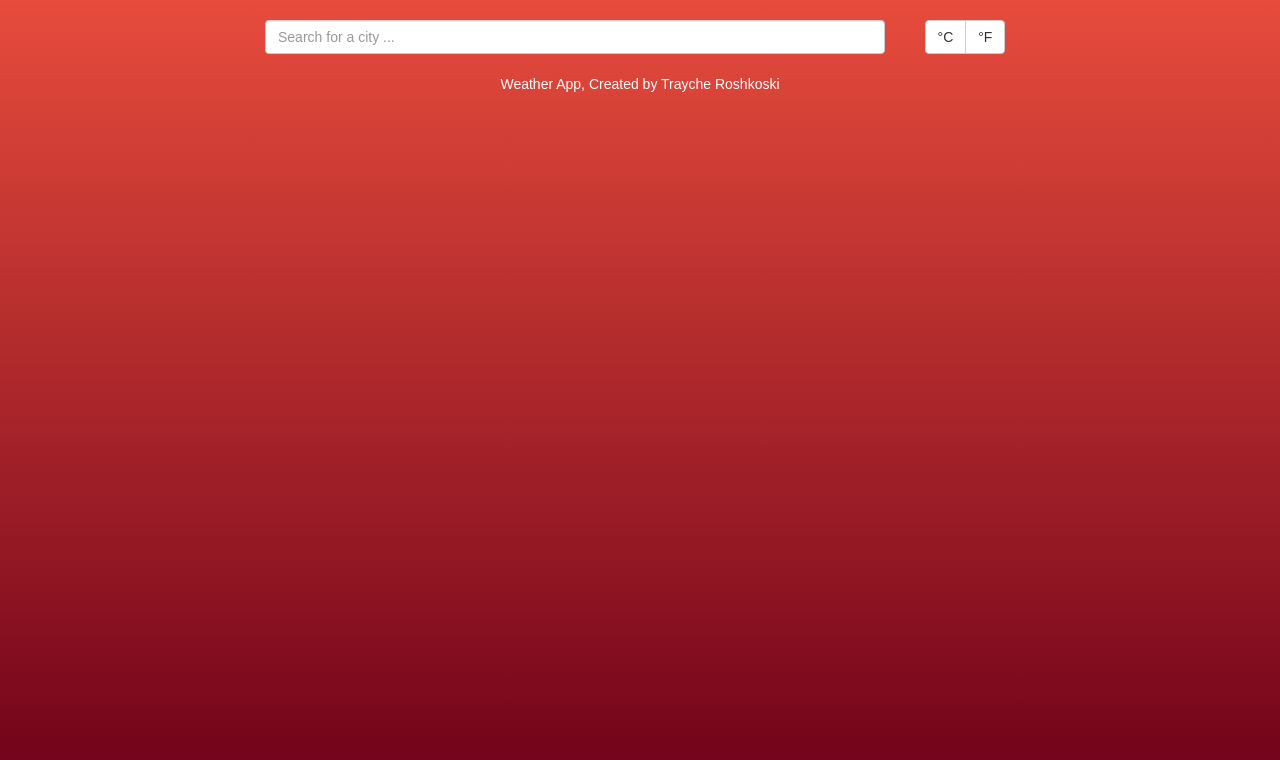
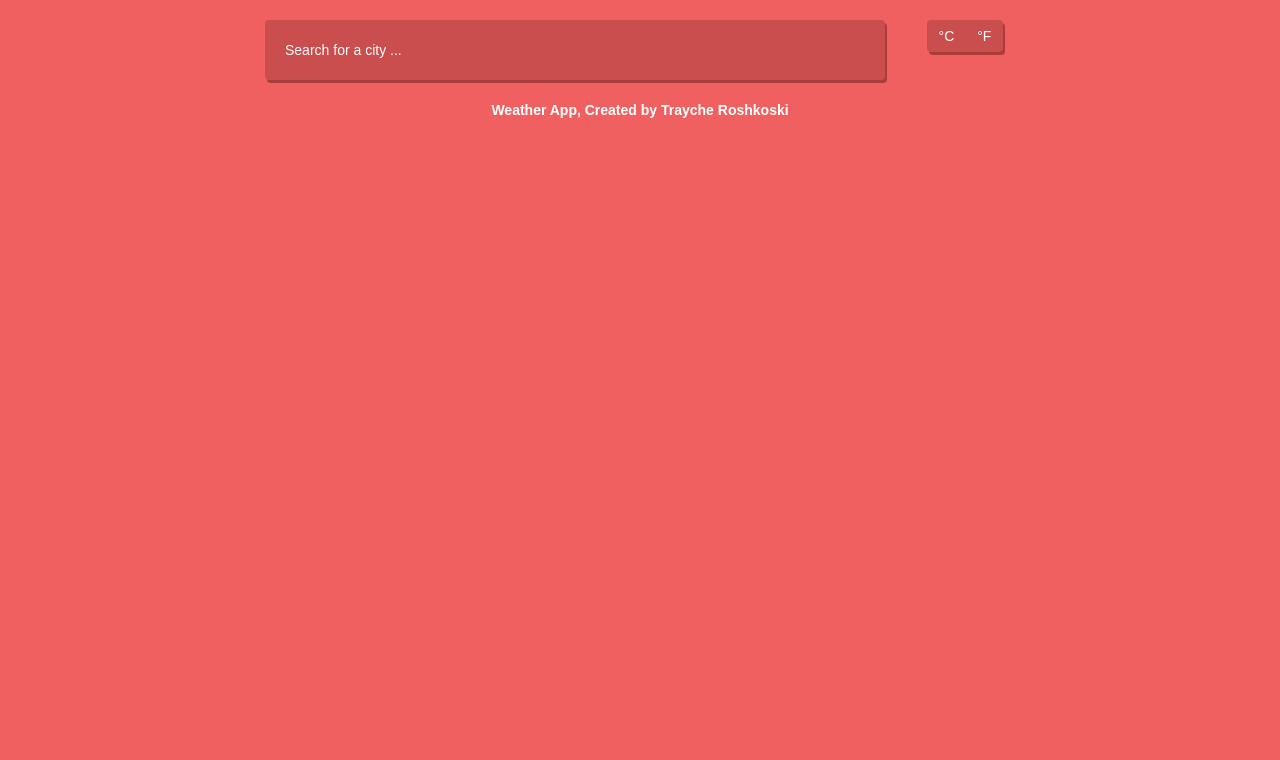
Before and after one commit to decobt/Weather-app, a React (Create React App) app: page / in a window 1280 px wide. Shown: the top 760 px of the page. Built offline with nearby package versions, Linux system fonts and the light colour scheme; no server answers.

Commit message:
style changes

```diff
--- a/src/App.css
+++ b/src/App.css
@@ -17,3 +17,9 @@
   color:#333;
   transition: all .2s ease-in-out;
 }
+.btn-upgrade{
+  background: #cb4e4e;
+  color: white;
+  border: none;
+  box-shadow: 2px 3px #ab3c3c;
+}
--- a/src/App.js
+++ b/src/App.js
@@ -99,7 +99,7 @@ class App extends Component {
       <div className="App">
         <SearchBar onSearch={this.OnSearchText} onCelClick={this.CelsiusChange} onFarClick={this.FarenheitChange}/>
         {rows}
-        <p className="footer">Weather App, Created by Trayche Roshkoski</p>
+        <p className="footer"><strong>Weather App, Created by Trayche Roshkoski</strong></p>
       </div>
     );
   }
@@ -112,7 +112,7 @@ class SearchBar extends Component {
     return (
       <div className="row">
         <div className="col-sm-10 col-xs-7">
-          <input onChange={this.props.onSearch} type="text" className="form-control" style={{marginBottom:'20px'}} placeholder="Search for a city ..." />
+          <input onChange={this.props.onSearch} type="text" className="form-control searchbar" placeholder="Search for a city ..." />
         </div>
         <div className="col-sm-2 col-xs-5">
           <DegreeSwitcher onCelClick={this.props.onCelClick} onFarClick={this.props.onFarClick}/>
@@ -127,8 +127,8 @@ class DegreeSwitcher extends Component {
   render(){
     return (
       <div className="btn-group">
-          <button type="button" onClick={this.props.onCelClick} className="btn btn-default">°C</button>
-          <button type="button" onClick={this.props.onFarClick} className="btn btn-default">°F</button>
+          <button type="button" onClick={this.props.onCelClick} className="btn btn-upgrade">°C</button>
+          <button type="button" onClick={this.props.onFarClick} className="btn btn-upgrade">°F</button>
       </div>
     );
   }
@@ -157,7 +157,7 @@ class PlaceInfo extends Component {
       <div className="col-sm-2 col-xs-4">
         <img alt={this.props.name} src={'http://openweathermap.org/img/w/'+this.props.icon+'.png'} style={{padding:'20px'}} />
       </div>
-      <div className="col-sm-6 col-xs-8" style={{background:'white', padding:'15px 0px'}}>
+      <div className="col-sm-6 col-xs-8" style={{padding:'15px 0px'}}>
         <div>
           <span className="city">{this.props.name} </span>
         </div>
--- a/src/City.js
+++ b/src/City.js
@@ -49,7 +49,8 @@ class City extends Component{
       <div className="row">
         <div className="col-sm-12">
 
-        <div className="panel panel-default"><div className="panel-body">
+        <div className="panel panel-upgrade"><div className="panel-body">
+          <div className="table-responsive">
           <table className="table table-striped">
           <thead>
             <tr>
@@ -64,12 +65,13 @@ class City extends Component{
               {rows}
             </tbody>
           </table>
+          </div>
           </div></div>
           </div>
       </div>
       <div className="row ">
       <div className="col-sm-12">
-        <Link to="/" className="btn btn-default">
+        <Link to="/" className="btn btn-upgrade">
           <span className="glyphicon glyphicon-chevron-left"></span><strong> Go Back</strong>
         </Link>
       </div></div>
--- a/src/index.css
+++ b/src/index.css
@@ -2,11 +2,7 @@ body {
   margin: 0;
   padding: 20px 0;
   font-family: sans-serif;
-  background: #e74c3c; /* Old browsers */
-  background: -moz-linear-gradient(top, #e74c3c 0%, #6d0019 100%); /* FF3.6-15 */
-  background: -webkit-linear-gradient(top, #e74c3c 0%,#6d0019 100%); /* Chrome10-25,Safari5.1-6 */
-  background: linear-gradient(to bottom, #e74c3c 0%,#6d0019 100%); /* W3C, IE10+, FF16+, Chrome26+, Opera12+, Safari7+ */
-  filter: progid:DXImageTransform.Microsoft.gradient( startColorstr='#e74c3c', endColorstr='#6d0019',GradientType=0 ); /* IE6-9 */
+  background: #f06060; /* Old browsers */
 }
 html{
   min-height:100%;
@@ -15,8 +11,34 @@ html{
   color:white
 }
 .list{
-  background:white;
-  margin-bottom:20px
+  background:#cb4e4e;
+  margin-bottom:20px;
+  box-shadow: 0 6px #ab3c3c;
+  color:white
+}
+.panel-upgrade{
+  background:#cb4e4e;
+  box-shadow: 0 6px #ab3c3c;
+  color:white
+}
+.table-striped > tbody > tr:nth-of-type(2n+1) {
+    background-color: #ab3c3c;
+}
+.searchbar{
+  margin-bottom: 20px;
+  background: #cb4e4e;
+  padding: 20px;
+  height: 60px;
+  border: none;
+  color: white;
+  box-shadow: 2px 3px #ab3c3c;
+}
+.searchbar:focus{
+  border-color: #ab3c3c;
+  box-shadow: 2px 3px #ab3c3c;
+}
+.searchbar::placeholder{
+  color:white
 }
 .city{font-size:30px;}
 .country{font-size:24px;}
```
